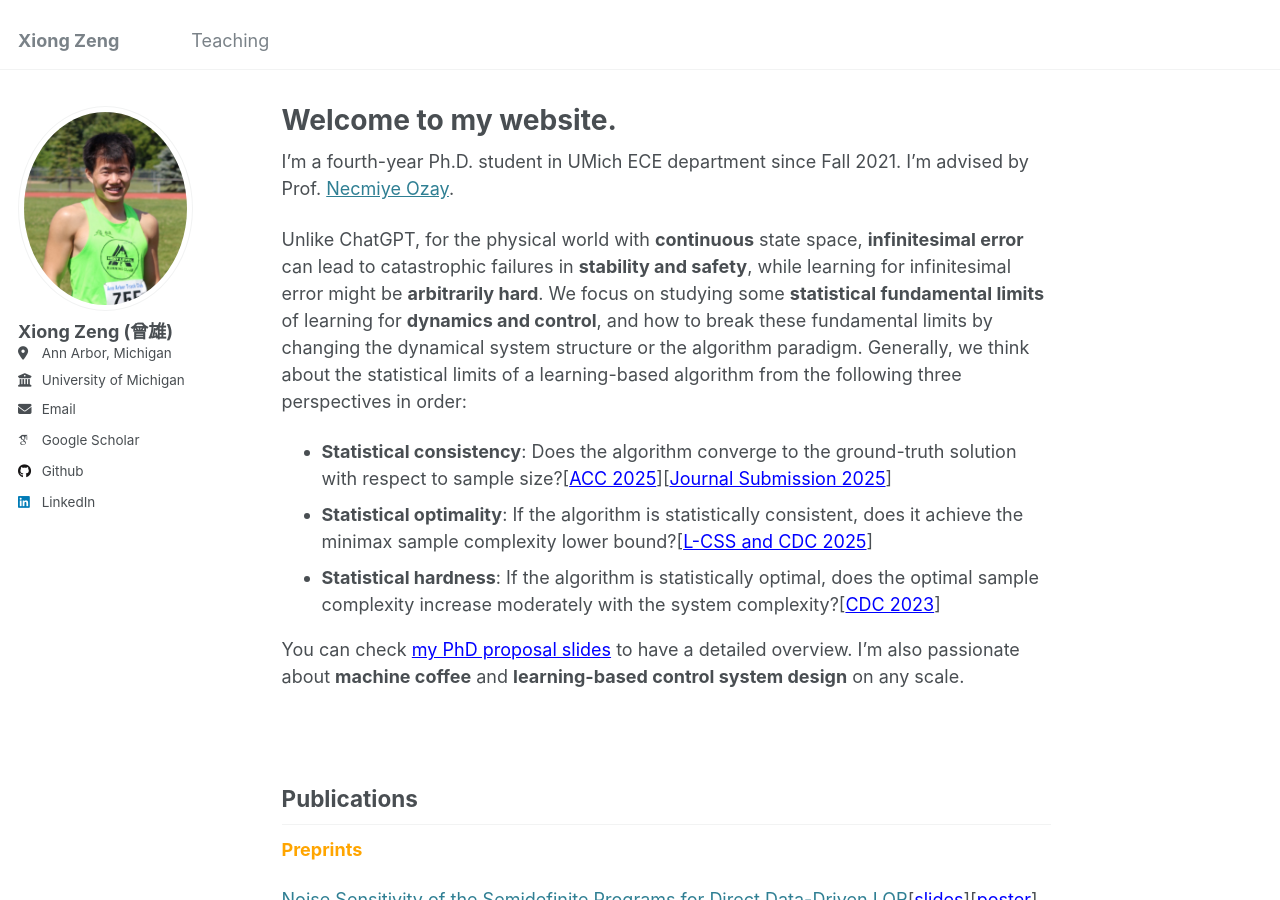
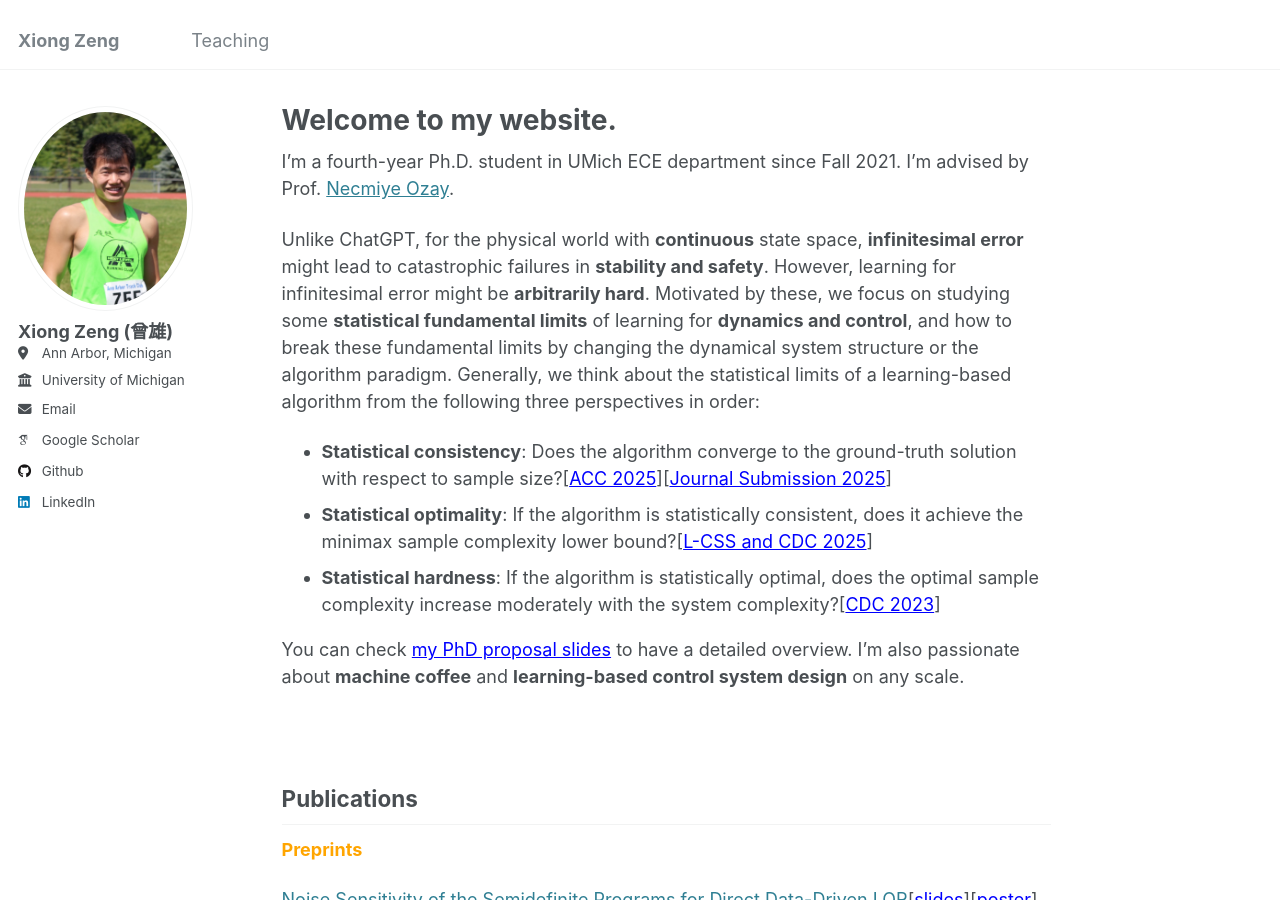
Before and after one commit to zengxiong111/zengxiong.github.io, a Jekyll site: the page built from _pages/about.md, in a window 1280 px wide and 900 px high. Built offline with Jekyll 4.4.1, drawn with Linux system fonts in a browser that asks for light colours; some web fonts are replaced.

Commit message:
Update about.md

```diff
--- a/_pages/about.md
+++ b/_pages/about.md
@@ -9,9 +9,8 @@ redirect_from:
 
 I'm a fourth-year Ph.D. student in UMich ECE department since Fall 2021. I'm advised by Prof. <a href="https://web.eecs.umich.edu/~necmiye/" target="_blank">Necmiye Ozay</a>.
 
-Unlike ChatGPT, for the physical world with **continuous** state space, **infinitesimal error** can lead to catastrophic
-failures in **stability and safety**, while learning for infinitesimal error might be **arbitrarily hard**.
-We focus on studying some **statistical fundamental limits** of learning for **dynamics and control**, and how to break these fundamental limits by changing the dynamical system structure or the algorithm paradigm. Generally, we think about the statistical limits of a learning-based algorithm from the following three perspectives in order:
+Unlike ChatGPT, for the physical world with **continuous** state space, **infinitesimal error** might lead to catastrophic
+failures in **stability and safety**. However, learning for infinitesimal error might be **arbitrarily hard**. Motivated by these, we focus on studying some **statistical fundamental limits** of learning for **dynamics and control**, and how to break these fundamental limits by changing the dynamical system structure or the algorithm paradigm. Generally, we think about the statistical limits of a learning-based algorithm from the following three perspectives in order:
 - **Statistical consistency**: Does the algorithm converge to the ground-truth solution with respect to sample size?[<a href="https://web.eecs.umich.edu/~necmiye/pubs/ZengBO_acc25.pdf" style="color: blue;" target="_blank">ACC 2025</a>][<a href="https://arxiv.org/abs/2412.19705" style="color: blue;" target="_blank">Journal Submission 2025</a>]
 - **Statistical optimality**: If the algorithm is statistically consistent, does it achieve the minimax sample complexity lower bound?[<a href="https://arxiv.org/abs/2503.16817" style="color: blue;" target="_blank">L-CSS and CDC 2025</a>]
 - **Statistical hardness**: If the algorithm is statistically optimal, does the optimal sample complexity increase moderately with the system complexity?[<a href="https://arxiv.org/abs/2311.11151" style="color: blue;" target="_blank">CDC 2023</a>]
```
